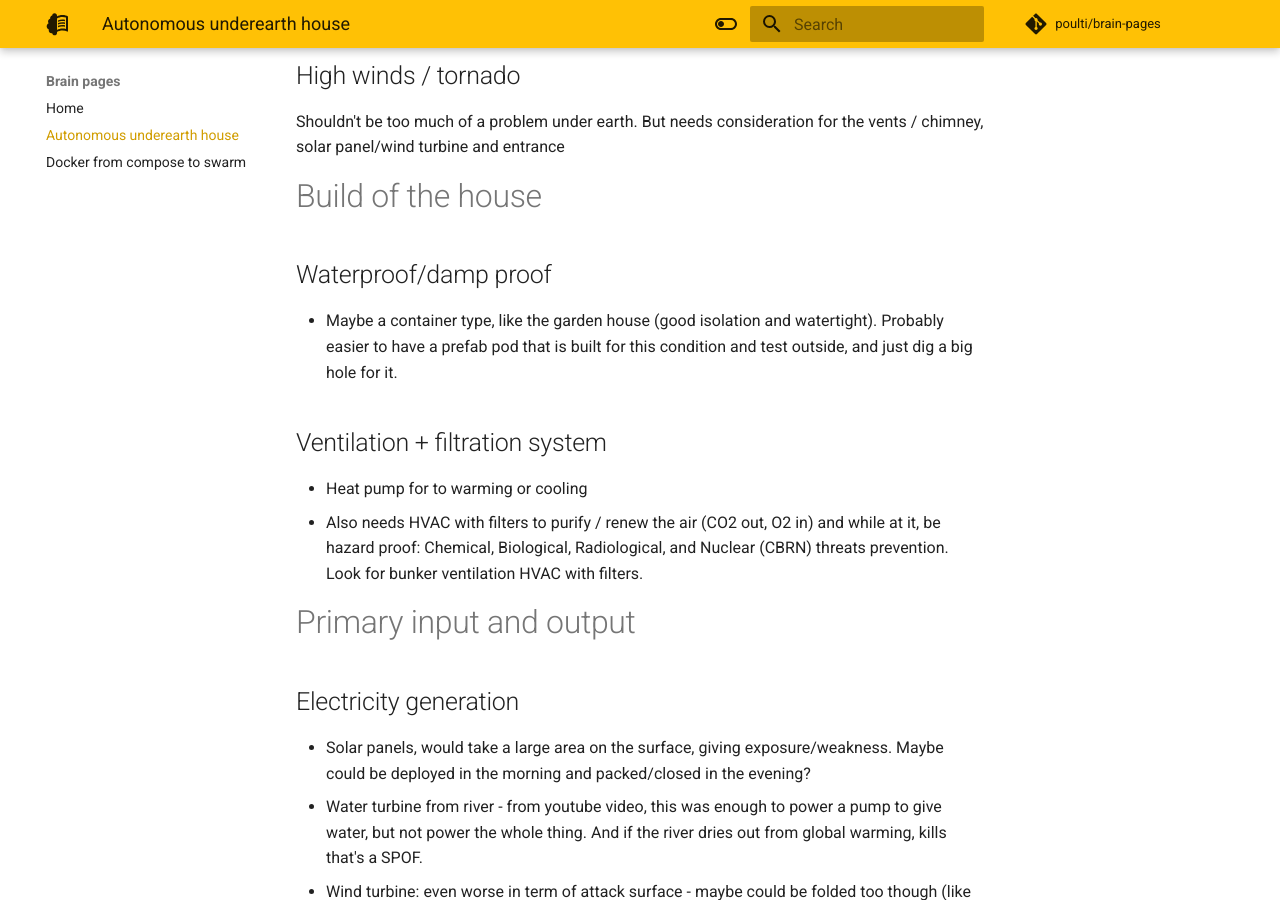
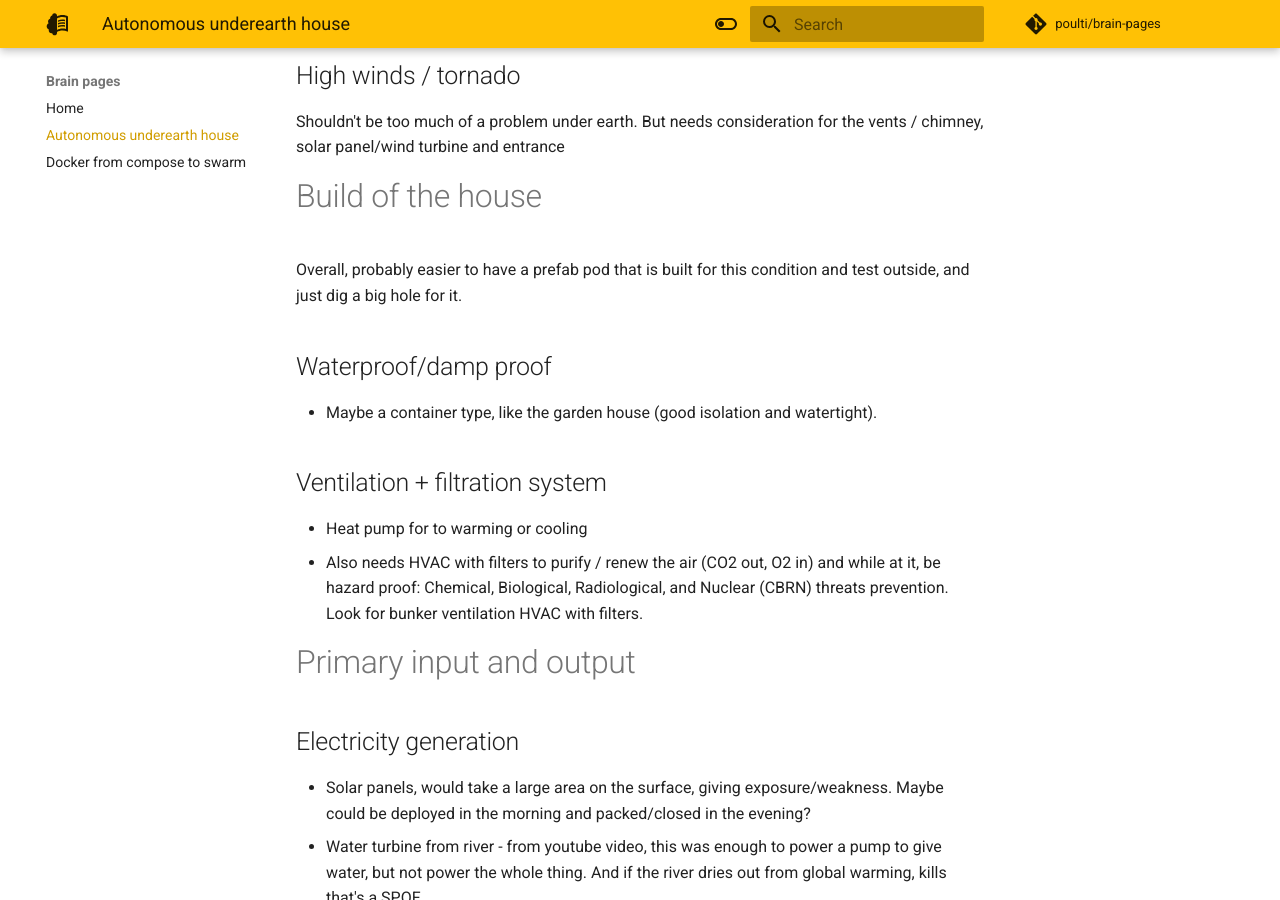
Before and after one commit to poulti/brain-pages, an MkDocs documentation site: the page built from docs/autonomous-underearth-house.md, in a window 1280 px wide and 900 px high, scrolled down 656 px. Built offline with MkDocs 1.6.1 and Material for MkDocs 9.7.7, drawn with Linux system fonts in a browser that asks for light colours; comment, search, counter and statistics services are not loaded.

Commit message:
generalised statement

```diff
--- a/docs/autonomous-underearth-house.md
+++ b/docs/autonomous-underearth-house.md
@@ -18,8 +18,11 @@
 
 
 # Build of the house
+
+Overall, probably easier to have a prefab pod that is built for this condition and test outside, and just dig a big hole for it.
+
 ## Waterproof/damp proof
-- Maybe a container type, like the garden house (good isolation and watertight). Probably easier to have a prefab pod that is built for this condition and test outside, and just dig a big hole for it.
+- Maybe a container type, like the garden house (good isolation and watertight).
 
 ## Ventilation + filtration system
 - Heat pump for to warming or cooling
```
